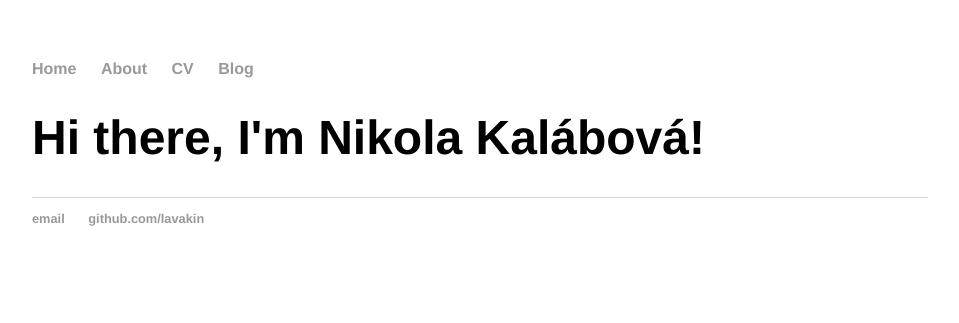
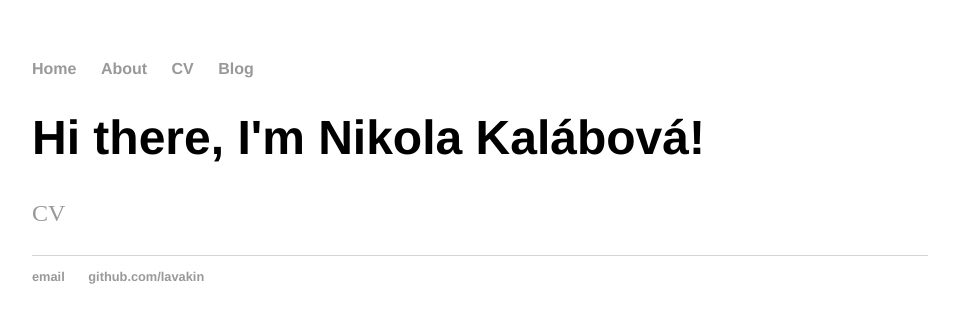
Before and after one commit to lavakin/lavakin.github.io, a Jekyll site: the page built from cv/index.html, in a window 1280 px wide. Shown: the top 323 px of the page, without its empty margins (160-1119 px from the left). Built offline with Jekyll 4.4.1, drawn with Linux system fonts in a browser that asks for light colours.

Commit message:
Update index.html

```diff
--- a/cv/index.html
+++ b/cv/index.html
@@ -4,5 +4,5 @@ title: Nikola Kalábová, Personal Webpage
 ---
 <div class="blurb">
 	<h1>Hi there, I'm Nikola Kalábová!</h1>
-	<p><a href="pdfs/Kalabova_cv.pdf" class="image fit"></a></p>
+	<p><a href="pdfs/Kalabova_cv.pdf" class="image fit">CV</a></p>
 </div><!-- /.blurb -->
```
